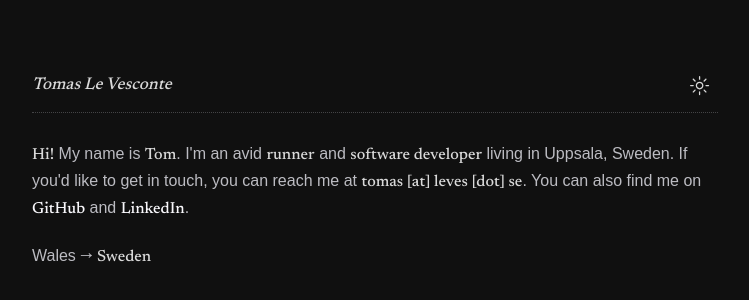
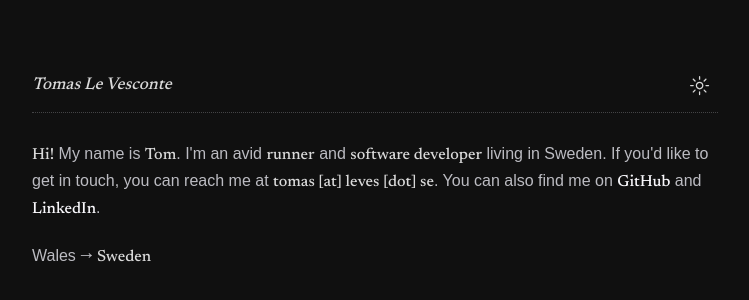
Before and after one commit to levesconte/www, a Next.js app: page / in a window 1280 px wide. Shown: the part 188-488 px from the top of the page, without its empty margins (265-1014 px from the left). Built offline with nearby package versions, Linux system fonts and the light colour scheme; a web font is replaced by a local one.

Commit message:
Save changes

```diff
--- a/src/app/page.tsx
+++ b/src/app/page.tsx
@@ -25,7 +25,7 @@ export default function Home() {
       {/* Header */}
       <header className="animate-slide-down-and-fade-1 flex flex-col">
         <div className="flex flex-row items-center justify-between">
-          <h1 className="font-reader text-light-special-foreground dark:text-dark-special-foreground pr-4 font-medium text-[17px] italic">
+          <h1 className="font-reader text-light-special-foreground dark:text-dark-special-foreground pr-4 text-[17px] font-medium italic">
             Tomas Le Vesconte
           </h1>
           <ModeToggle fallback={FALLBACK_THEME} />
@@ -45,8 +45,8 @@ export default function Home() {
           <p className="mb-[22px] leading-relaxed">
             <SpecialText text="Hi!" /> My name is <SpecialText text="Tom" />.
             I&#39;m an avid <SpecialText text="runner" /> and{" "}
-            <SpecialText text="software developer" /> living in Uppsala, Sweden.
-            If you&#39;d like to get in touch, you can reach me at{" "}
+            <SpecialText text="software developer" /> living in Sweden. If
+            you&#39;d like to get in touch, you can reach me at{" "}
             <SpecialText text="tomas [at] leves [dot] se" />. You can also find
             me on{" "}
             <Hyperlink text="GitHub" href="https://github.com/levesconte" /> and{" "}
```
